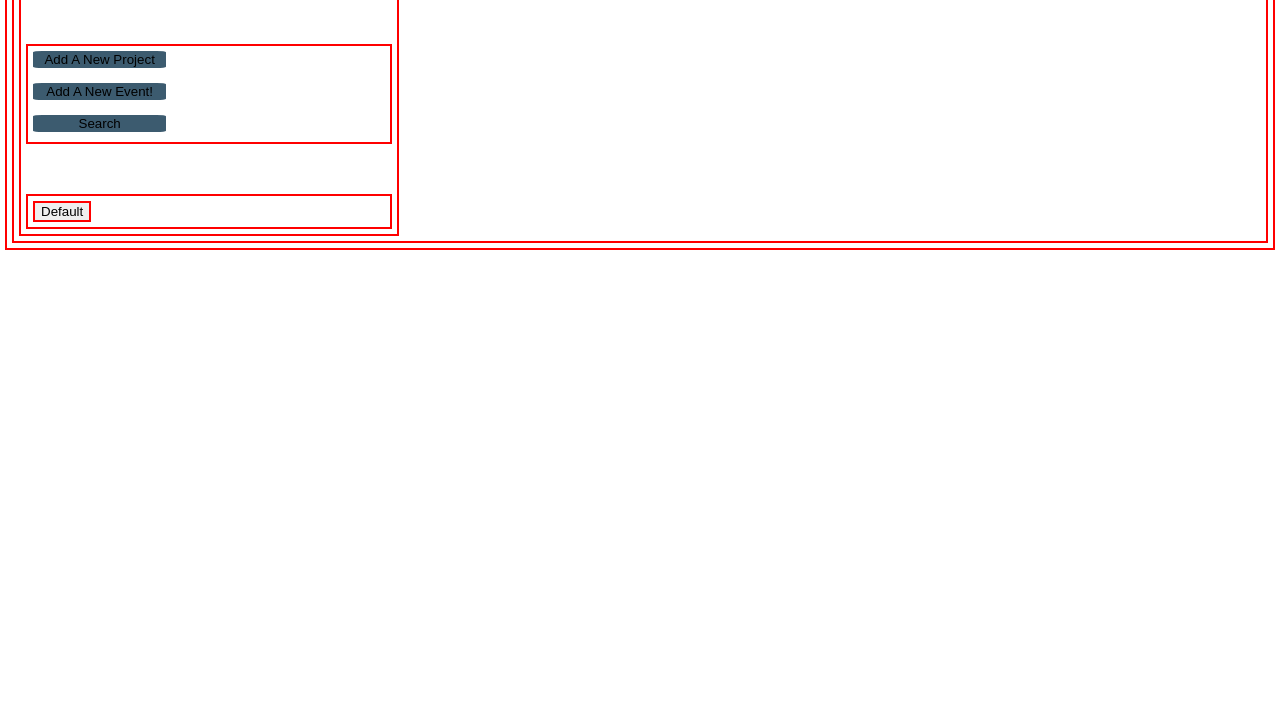
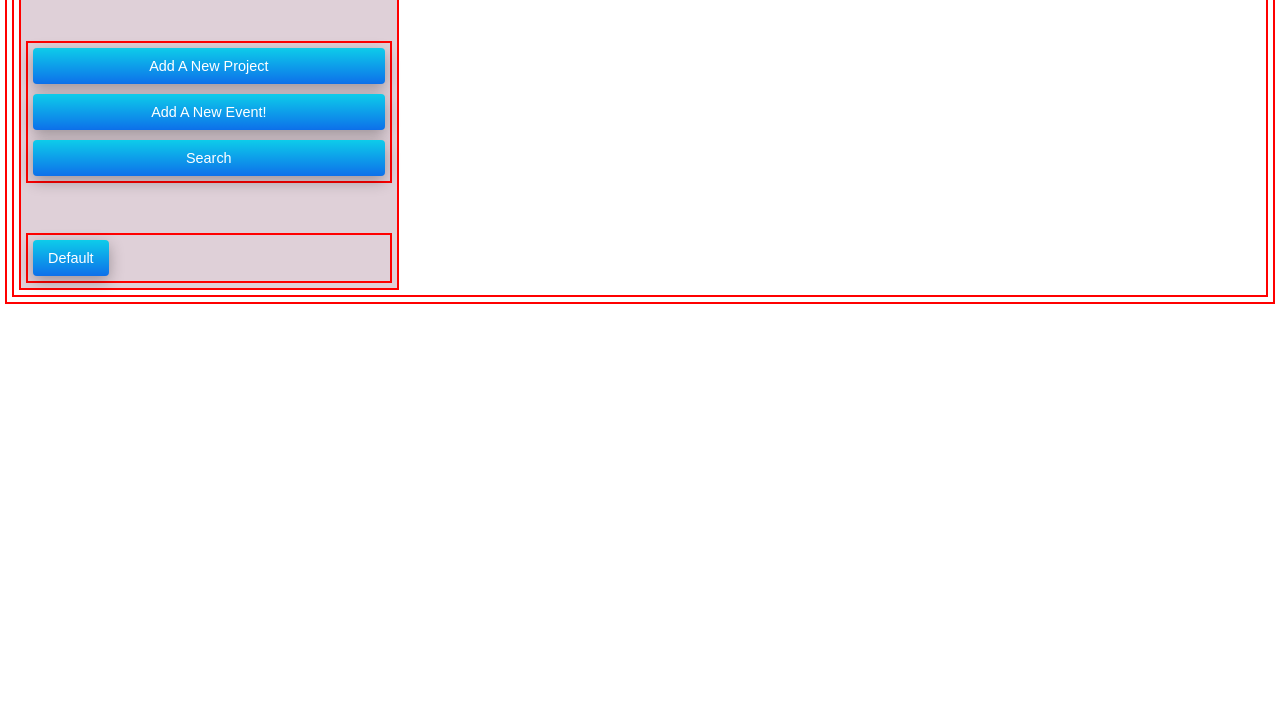
Before and after one commit to Vincde/Project-Todo-List, a website built with webpack: page src/index.html in a window 1280 px wide. Shown: the part 87-800 px from the top of the page. Built offline with nearby package versions, Linux system fonts and the light colour scheme.

Commit message:
Css button added from internet

```diff
--- a/src/style.css
+++ b/src/style.css
@@ -9,10 +9,12 @@ body{
 
 .dashboard{
     width: 30%;
+    background-color: #dfd0d8;
 }
 .todo-board{
     width: 65%;
     height: 100%;
+    background-color: #dfd0d8;
     /* should this be a grid system? */
 }
 
@@ -32,6 +34,7 @@ body{
 
 h1{  /* this h1 is equal to .dashboard > div:first-of-type h1... */
     width: 80%;
+    font-size: 30px;
 }
 
 
@@ -41,14 +44,14 @@ h1{  /* this h1 is equal to .dashboard > div:first-of-type h1... */
     margin-bottom: 50px;  /* distance between second and third */
 }
 
-.buttons button{
+/* .buttons button{
     width: 10em;
     list-style: none;
     border-style: none;
     background-color: #3c5b6f;
     margin-bottom: 10px;
     border-radius: 7%;
-}
+} */
 
 
 .projectForm,
@@ -67,3 +70,24 @@ h1{  /* this h1 is equal to .dashboard > div:first-of-type h1... */
     height: 250px;
     white-space: pre-line;
 }
+
+
+
+/* CSS */
+button{
+  background-image: linear-gradient(#0dccea, #0d70ea);
+  border: 0;
+  border-radius: 4px;
+  box-shadow: rgba(0, 0, 0, .3) 0 5px 15px;
+  box-sizing: border-box;
+  color: #fff;
+  cursor: pointer;
+  font-family: Montserrat,sans-serif;
+  font-size: .9em;
+  margin: 5px;
+  padding: 10px 15px;
+  text-align: center;
+  user-select: none;
+  -webkit-user-select: none;
+  touch-action: manipulation;
+}
```
